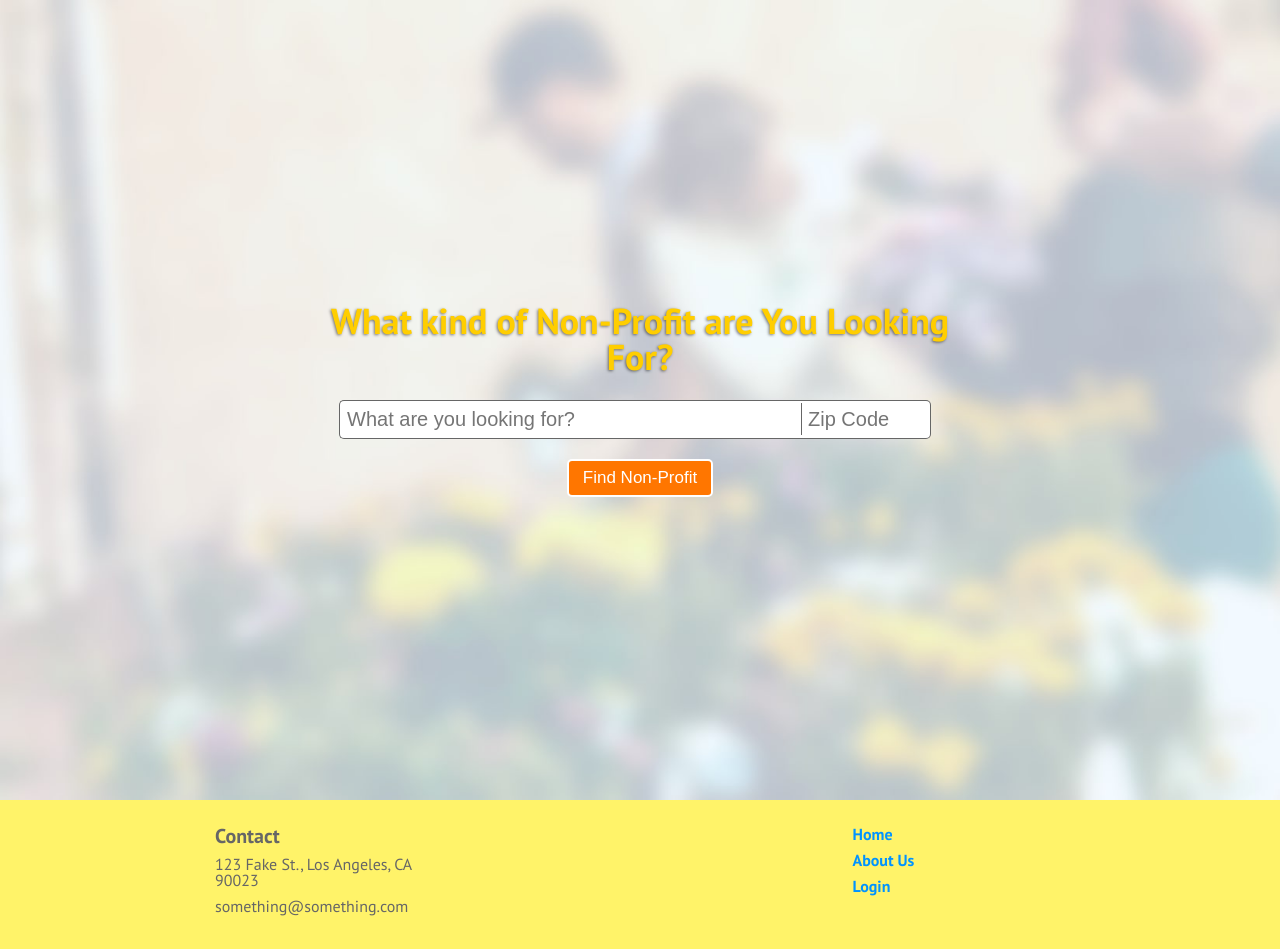
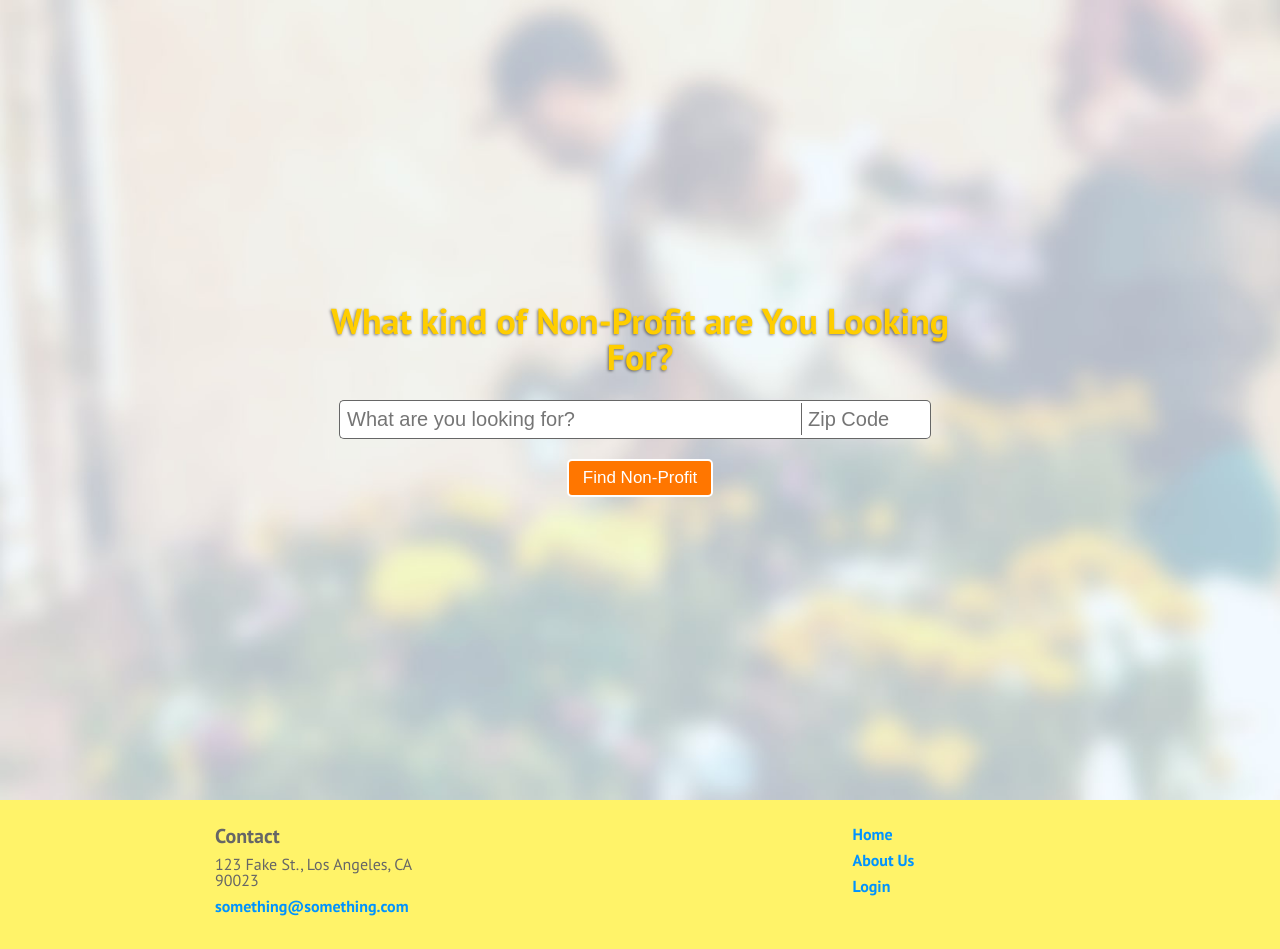
Before and after one commit to build-week-how-can-you-help/Front-End, a React (Create React App) app: page / in a window 1280 px wide. Built offline with nearby package versions, Linux system fonts and the light colour scheme.

Commit message:
Minor styling

```diff
--- a/src/components/shared/Footer.js
+++ b/src/components/shared/Footer.js
@@ -8,7 +8,9 @@ function Footer() {
                     <div>
                         <h3>Contact</h3>
                         <p>123 Fake St., Los Angeles, CA 90023</p>
-                        <p>something@something.com</p>
+                        <p>
+                            <a href="#">something@something.com</a>
+                        </p>
                     </div>
                     <div>
                         <ul>
```
